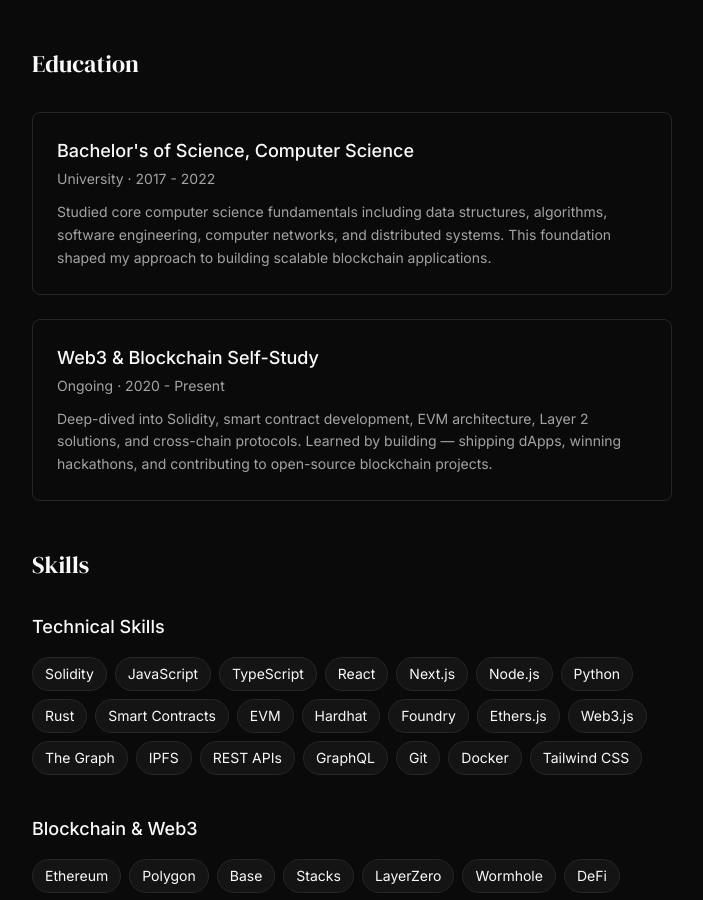
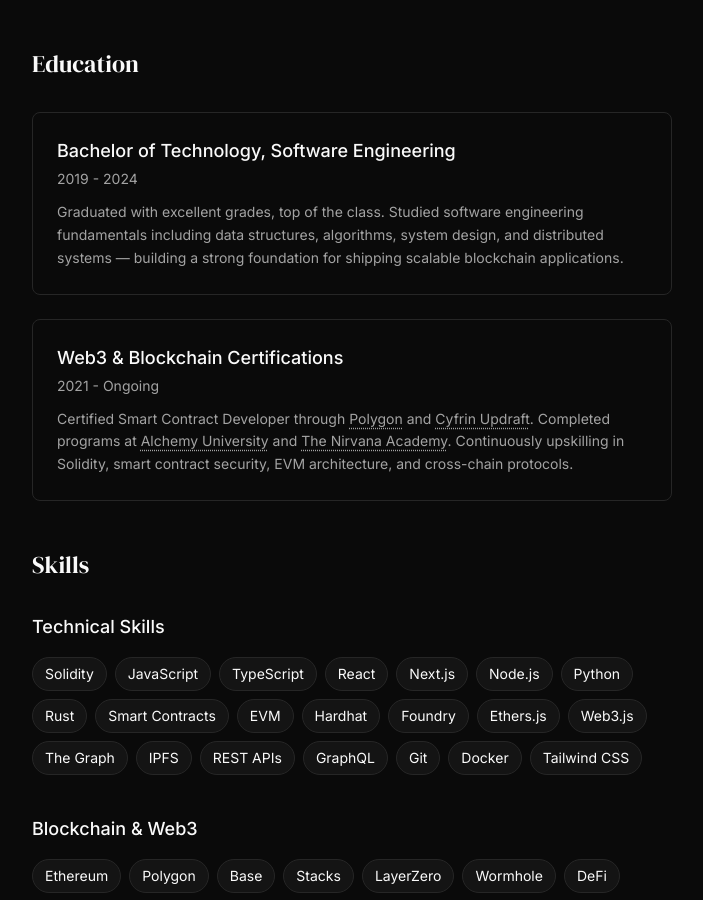
Before and after one commit to BernardOnuh/bernard-portfolio, a Next.js app: page /about in a window 1280 px wide. Shown: the part 1700-2600 px from the top of the page, without its empty margins (288-991 px from the left). Built offline with nearby package versions, Linux system fonts and the light colour scheme.

Commit message:
🎓 Update education - B.Tech Software Eng + certifications

```diff
--- a/src/app/about/page.tsx
+++ b/src/app/about/page.tsx
@@ -83,7 +83,7 @@ export default function About() {
             </Link>,{' '}
             <Link href="hhttps://x.com/Bernard_O1/status/1988845679691608069" className="link-dotted text-foreground/90" target="_blank" rel="noopener noreferrer">
               Base
-            </Link>,
+            </Link>,{' '}
             <Link href="https://x.com/Bernard_O1/status/1990215252332384666" className="link-dotted text-foreground/90" target="_blank" rel="noopener noreferrer">
               Hyperliquid
             </Link>,
@@ -127,25 +127,29 @@ export default function About() {
           <div className="space-y-6">
             <div className="group p-6 border border-theme rounded-lg hover:border-accent/50 transition-all duration-300">
               <h3 className="text-lg font-medium text-foreground group-hover:text-accent transition-colors">
-                Bachelor&apos;s of Science, Computer Science
+                Bachelor of Technology, Software Engineering
               </h3>
-              <p className="text-sm text-muted mt-1 mb-3">University · 2017 - 2022</p>
+              <p className="text-sm text-muted mt-1 mb-3">2019 - 2024</p>
               <p className="text-muted leading-relaxed text-sm">
-                Studied core computer science fundamentals including data structures, algorithms, software engineering,
-                computer networks, and distributed systems. This foundation shaped my approach to building scalable
-                blockchain applications.
+                Graduated with excellent grades, top of the class. Studied software engineering fundamentals
+                including data structures, algorithms, system design, and distributed systems — building a
+                strong foundation for shipping scalable blockchain applications.
               </p>
             </div>
 
             <div className="group p-6 border border-theme rounded-lg hover:border-accent/50 transition-all duration-300">
               <h3 className="text-lg font-medium text-foreground group-hover:text-accent transition-colors">
-                Web3 & Blockchain Self-Study
+                Web3 &amp; Blockchain Certifications
               </h3>
-              <p className="text-sm text-muted mt-1 mb-3">Ongoing · 2020 - Present</p>
+              <p className="text-sm text-muted mt-1 mb-3">2021 - Ongoing</p>
               <p className="text-muted leading-relaxed text-sm">
-                Deep-dived into Solidity, smart contract development, EVM architecture, Layer 2 solutions,
-                and cross-chain protocols. Learned by building — shipping dApps, winning hackathons, and
-                contributing to open-source blockchain projects.
+                Certified Smart Contract Developer through{' '}
+                <Link href="https://polygon.technology/" className="link-dotted text-foreground/90" target="_blank" rel="noopener noreferrer">Polygon</Link> and{' '}
+                <Link href="https://updraft.cyfrin.io/" className="link-dotted text-foreground/90" target="_blank" rel="noopener noreferrer">Cyfrin Updraft</Link>.
+                Completed programs at{' '}
+                <Link href="https://www.alchemy.com/university" className="link-dotted text-foreground/90" target="_blank" rel="noopener noreferrer">Alchemy University</Link> and{' '}
+                <Link href="#" className="link-dotted text-foreground/90">The Nirvana Academy</Link>.
+                Continuously upskilling in Solidity, smart contract security, EVM architecture, and cross-chain protocols.
               </p>
             </div>
           </div>
```
